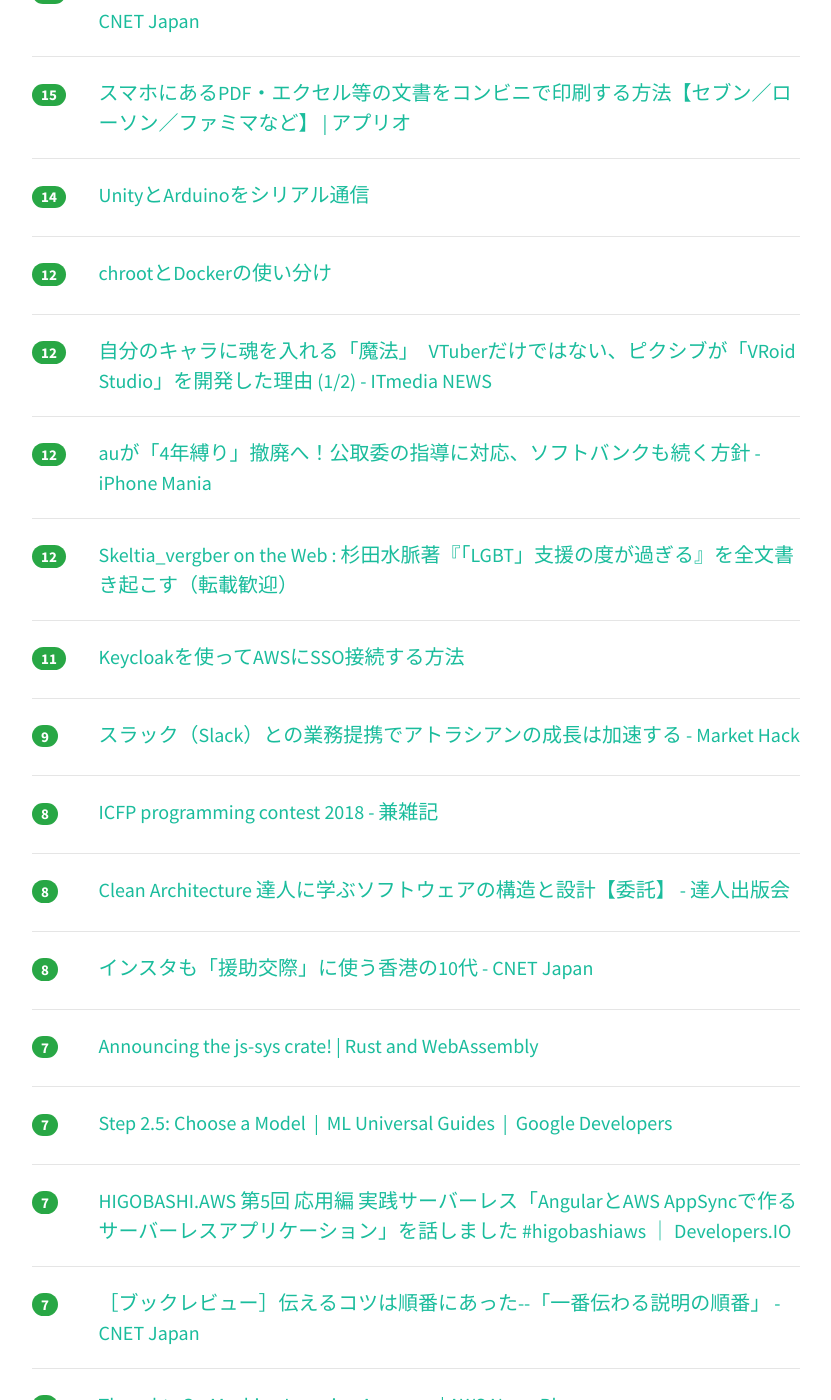
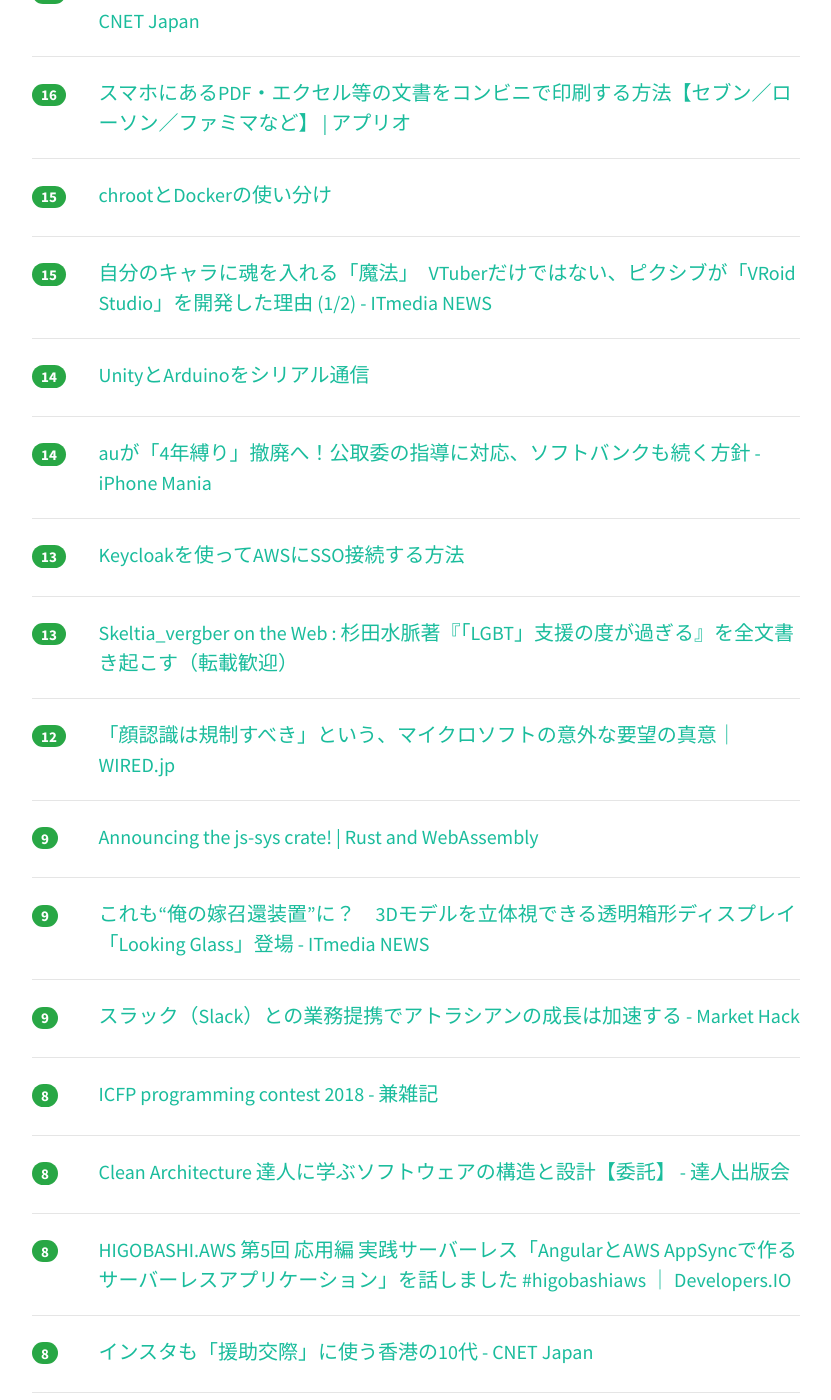
Before and after one commit to yatta47/hatena-matome-site, a Jekyll site: the page built from _posts/2018-07-28-hatena.md, in a window 1280 px wide and 1400 px high, scrolled down 1084 px. Shown: the whole window, without its empty margins (224-1055 px from the left). Built offline with Jekyll 4.4.1, drawn with Linux system fonts in a browser that asks for light colours; nearby versions of some CDN libraries; some of the changed text lies outside the part shown.

Commit message:
Updated 2018-07-28

```diff
--- a/_posts/2018-07-28-hatena.md
+++ b/_posts/2018-07-28-hatena.md
@@ -1,33 +1,33 @@
 ---
 layout: post
 title:  "2018-07-28 はてぶIT"
-date:   2018-07-28 09:03:24
+date:   2018-07-28 10:00:44
 tags: [it-hotentry]
 ---
-26 件のデータあり
+30 件のデータあり
 
 <hr><div class="row">
-<div class="col-1"><span class="badge badge-pill badge-success h2">99</span></div>
+<div class="col-1"><span class="badge badge-pill badge-success h2">122</span></div>
 <div class="col-11"><a href='http://twitter.com/HiromitsuTakagi/status/1022834429356531712' target='_blank'>Hiromitsu Takagiさんのツイート: "全く出鱈目な注意喚起。対策の案内が出鱈目。 https://t.co/gTCApCppvV （ネットワーク報道部記者 郡義之 飯田耕太）"</a></div>
 </div>
 <hr>
 <div class="row">
-<div class="col-1"><span class="badge badge-pill badge-success h2">58</span></div>
+<div class="col-1"><span class="badge badge-pill badge-success h2">81</span></div>
 <div class="col-11"><a href='http://kabumatome.doorblog.jp/archives/65923409.html' target='_blank'>安藤ハザマ、Amazonの新データセンターと噂の工事中建物を燃やす : 市況かぶ全力２階建</a></div>
 </div>
 <hr>
 <div class="row">
-<div class="col-1"><span class="badge badge-pill badge-success h2">53</span></div>
+<div class="col-1"><span class="badge badge-pill badge-success h2">78</span></div>
 <div class="col-11"><a href='https://tech.nikkeibp.co.jp/atcl/nxt/news/18/02165/' target='_blank'>多摩のビル建設現場火災、AWS向けデータセンターの可能性が濃厚 | 日経 xTECH（クロステック）</a></div>
 </div>
 <hr>
 <div class="row">
-<div class="col-1"><span class="badge badge-pill badge-success h2">30</span></div>
+<div class="col-1"><span class="badge badge-pill badge-success h2">50</span></div>
 <div class="col-11"><a href='http://nomolk.hatenablog.com/entry/2018/07/28/005600' target='_blank'>Python+OpenCVで居眠りを検出してArduinoでエアコンの設定温度を下げる - nomolkのブログ</a></div>
 </div>
 <hr>
 <div class="row">
-<div class="col-1"><span class="badge badge-pill badge-success h2">21</span></div>
+<div class="col-1"><span class="badge badge-pill badge-success h2">25</span></div>
 <div class="col-11"><a href='https://qiita.com/cawpea/items/c6cc6e2b9baaec1bca62' target='_blank'>Vue.jsで開発を始める前に決めておきたい事</a></div>
 </div>
 <hr>
@@ -42,13 +42,23 @@ tags: [it-hotentry]
 </div>
 <hr>
 <div class="row">
-<div class="col-1"><span class="badge badge-pill badge-success h2">16</span></div>
+<div class="col-1"><span class="badge badge-pill badge-success h2">17</span></div>
 <div class="col-11"><a href='https://japan.cnet.com/article/35123181/' target='_blank'>現実と地続きのVR世界は我々の望むものか--ドワンゴらがVR事業で新会社 - CNET Japan</a></div>
 </div>
 <hr>
 <div class="row">
+<div class="col-1"><span class="badge badge-pill badge-success h2">16</span></div>
+<div class="col-11"><a href='http://appllio.com/smartphone-document-print-out-cvs' target='_blank'>スマホにあるPDF・エクセル等の文書をコンビニで印刷する方法【セブン／ローソン／ファミマなど】 | アプリオ</a></div>
+</div>
+<hr>
+<div class="row">
 <div class="col-1"><span class="badge badge-pill badge-success h2">15</span></div>
-<div class="col-11"><a href='http://appllio.com/smartphone-document-print-out-cvs' target='_blank'>スマホにあるPDF・エクセル等の文書をコンビニで印刷する方法【セブン／ローソン／ファミマなど】 | アプリオ</a></div>
+<div class="col-11"><a href='https://qiita.com/msssgur/items/a0c4ceeabb68e9ed9743' target='_blank'>chrootとDockerの使い分け</a></div>
+</div>
+<hr>
+<div class="row">
+<div class="col-1"><span class="badge badge-pill badge-success h2">15</span></div>
+<div class="col-11"><a href='http://www.itmedia.co.jp/news/articles/1807/27/news133.html' target='_blank'>自分のキャラに魂を入れる「魔法」　VTuberだけではない、ピクシブが「VRoid Studio」を開発した理由 (1/2) - ITmedia NEWS</a></div>
 </div>
 <hr>
 <div class="row">
@@ -57,28 +67,33 @@ tags: [it-hotentry]
 </div>
 <hr>
 <div class="row">
-<div class="col-1"><span class="badge badge-pill badge-success h2">12</span></div>
-<div class="col-11"><a href='https://qiita.com/msssgur/items/a0c4ceeabb68e9ed9743' target='_blank'>chrootとDockerの使い分け</a></div>
+<div class="col-1"><span class="badge badge-pill badge-success h2">14</span></div>
+<div class="col-11"><a href='https://iphone-mania.jp/news-220166/' target='_blank'>auが「4年縛り」撤廃へ！公取委の指導に対応、ソフトバンクも続く方針 - iPhone Mania</a></div>
+</div>
+<hr>
+<div class="row">
+<div class="col-1"><span class="badge badge-pill badge-success h2">13</span></div>
+<div class="col-11"><a href='https://www.ryuzee.com/contents/blog/7129' target='_blank'>Keycloakを使ってAWSにSSO接続する方法</a></div>
+</div>
+<hr>
+<div class="row">
+<div class="col-1"><span class="badge badge-pill badge-success h2">13</span></div>
+<div class="col-11"><a href='http://blog.livedoor.jp/skeltia_vergber/archives/51543955.html' target='_blank'>Skeltia_vergber on the Web : 杉田水脈著『「LGBT」支援の度が過ぎる』を全文書き起こす（転載歓迎）</a></div>
 </div>
 <hr>
 <div class="row">
 <div class="col-1"><span class="badge badge-pill badge-success h2">12</span></div>
-<div class="col-11"><a href='http://www.itmedia.co.jp/news/articles/1807/27/news133.html' target='_blank'>自分のキャラに魂を入れる「魔法」　VTuberだけではない、ピクシブが「VRoid Studio」を開発した理由 (1/2) - ITmedia NEWS</a></div>
+<div class="col-11"><a href='https://wired.jp/2018/07/27/regulation-of-facial-recognition/' target='_blank'>「顔認識は規制すべき」という、マイクロソフトの意外な要望の真意｜WIRED.jp</a></div>
 </div>
 <hr>
 <div class="row">
-<div class="col-1"><span class="badge badge-pill badge-success h2">12</span></div>
-<div class="col-11"><a href='https://iphone-mania.jp/news-220166/' target='_blank'>auが「4年縛り」撤廃へ！公取委の指導に対応、ソフトバンクも続く方針 - iPhone Mania</a></div>
+<div class="col-1"><span class="badge badge-pill badge-success h2">9</span></div>
+<div class="col-11"><a href='https://rustwasm.github.io/2018/07/26/announcing-the-js-sys-crate.html' target='_blank'>Announcing the js-sys crate! | Rust and WebAssembly</a></div>
 </div>
 <hr>
 <div class="row">
-<div class="col-1"><span class="badge badge-pill badge-success h2">12</span></div>
-<div class="col-11"><a href='http://blog.livedoor.jp/skeltia_vergber/archives/51543955.html' target='_blank'>Skeltia_vergber on the Web : 杉田水脈著『「LGBT」支援の度が過ぎる』を全文書き起こす（転載歓迎）</a></div>
-</div>
-<hr>
-<div class="row">
-<div class="col-1"><span class="badge badge-pill badge-success h2">11</span></div>
-<div class="col-11"><a href='https://www.ryuzee.com/contents/blog/7129' target='_blank'>Keycloakを使ってAWSにSSO接続する方法</a></div>
+<div class="col-1"><span class="badge badge-pill badge-success h2">9</span></div>
+<div class="col-11"><a href='http://www.itmedia.co.jp/news/articles/1807/27/news100.html' target='_blank'>これも“俺の嫁召還装置”に？　3Dモデルを立体視できる透明箱形ディスプレイ「Looking Glass」登場 - ITmedia NEWS</a></div>
 </div>
 <hr>
 <div class="row">
@@ -98,22 +113,17 @@ tags: [it-hotentry]
 <hr>
 <div class="row">
 <div class="col-1"><span class="badge badge-pill badge-success h2">8</span></div>
+<div class="col-11"><a href='https://dev.classmethod.jp/cloud/aws/higobashi-aws-5-angular-appsync/' target='_blank'>HIGOBASHI.AWS 第5回 応用編 実践サーバーレス「AngularとAWS AppSyncで作るサーバーレスアプリケーション」を話しました #higobashiaws ｜ Developers.IO</a></div>
+</div>
+<hr>
+<div class="row">
+<div class="col-1"><span class="badge badge-pill badge-success h2">8</span></div>
 <div class="col-11"><a href='https://japan.cnet.com/article/35122990/' target='_blank'>インスタも「援助交際」に使う香港の10代 - CNET Japan</a></div>
 </div>
 <hr>
 <div class="row">
 <div class="col-1"><span class="badge badge-pill badge-success h2">7</span></div>
-<div class="col-11"><a href='https://rustwasm.github.io/2018/07/26/announcing-the-js-sys-crate.html' target='_blank'>Announcing the js-sys crate! | Rust and WebAssembly</a></div>
-</div>
-<hr>
-<div class="row">
-<div class="col-1"><span class="badge badge-pill badge-success h2">7</span></div>
 <div class="col-11"><a href='https://developers.google.com/machine-learning/guides/text-classification/step-2-5' target='_blank'>Step 2.5: Choose a Model &nbsp;|&nbsp; ML Universal Guides &nbsp;|&nbsp; Google Developers</a></div>
-</div>
-<hr>
-<div class="row">
-<div class="col-1"><span class="badge badge-pill badge-success h2">7</span></div>
-<div class="col-11"><a href='https://dev.classmethod.jp/cloud/aws/higobashi-aws-5-angular-appsync/' target='_blank'>HIGOBASHI.AWS 第5回 応用編 実践サーバーレス「AngularとAWS AppSyncで作るサーバーレスアプリケーション」を話しました #higobashiaws ｜ Developers.IO</a></div>
 </div>
 <hr>
 <div class="row">
@@ -127,12 +137,22 @@ tags: [it-hotentry]
 </div>
 <hr>
 <div class="row">
-<div class="col-1"><span class="badge badge-pill badge-success h2">5</span></div>
-<div class="col-11"><a href='https://wired.jp/2018/07/27/regulation-of-facial-recognition/' target='_blank'>「顔認識は規制すべき」という、マイクロソフトの意外な要望の真意｜WIRED.jp</a></div>
+<div class="col-1"><span class="badge badge-pill badge-success h2">6</span></div>
+<div class="col-11"><a href='http://7shi.hateblo.jp/entry/2018/07/27/185311' target='_blank'>はてなブログで数式を書く - 七誌の開発日記</a></div>
 </div>
 <hr>
 <div class="row">
-<div class="col-1"><span class="badge badge-pill badge-success h2">3</span></div>
-<div class="col-11"><a href='http://www.itmedia.co.jp/news/articles/1807/27/news100.html' target='_blank'>これも“俺の嫁召還装置”に？　3Dモデルを立体視できる透明箱形ディスプレイ「Looking Glass」登場 - ITmedia NEWS</a></div>
+<div class="col-1"><span class="badge badge-pill badge-success h2">4</span></div>
+<div class="col-11"><a href='https://blog.amedama.jp/entry/2018/07/28/003342' target='_blank'>Python: Selenium + Headless Chrome で Web ページ全体のスクリーンショットを撮る - CUBE SUGAR CONTAINER</a></div>
 </div>
 <hr>
+<div class="row">
+<div class="col-1"><span class="badge badge-pill badge-success h2">4</span></div>
+<div class="col-11"><a href='http://ogimotokin.hatenablog.com/entry/2018/07/28/020711' target='_blank'>M5stack（ESP32)でお風呂沸かしボタン押しロボットを作ってみた - OGIMOノート</a></div>
+</div>
+<hr>
+<div class="row">
+<div class="col-1"><span class="badge badge-pill badge-success h2">4</span></div>
+<div class="col-11"><a href='https://qiita.com/HeRo/items/4e65dcc82783b2766c03' target='_blank'>GAS のGoogle謹製CLIツール clasp</a></div>
+</div>
+<hr>
```
